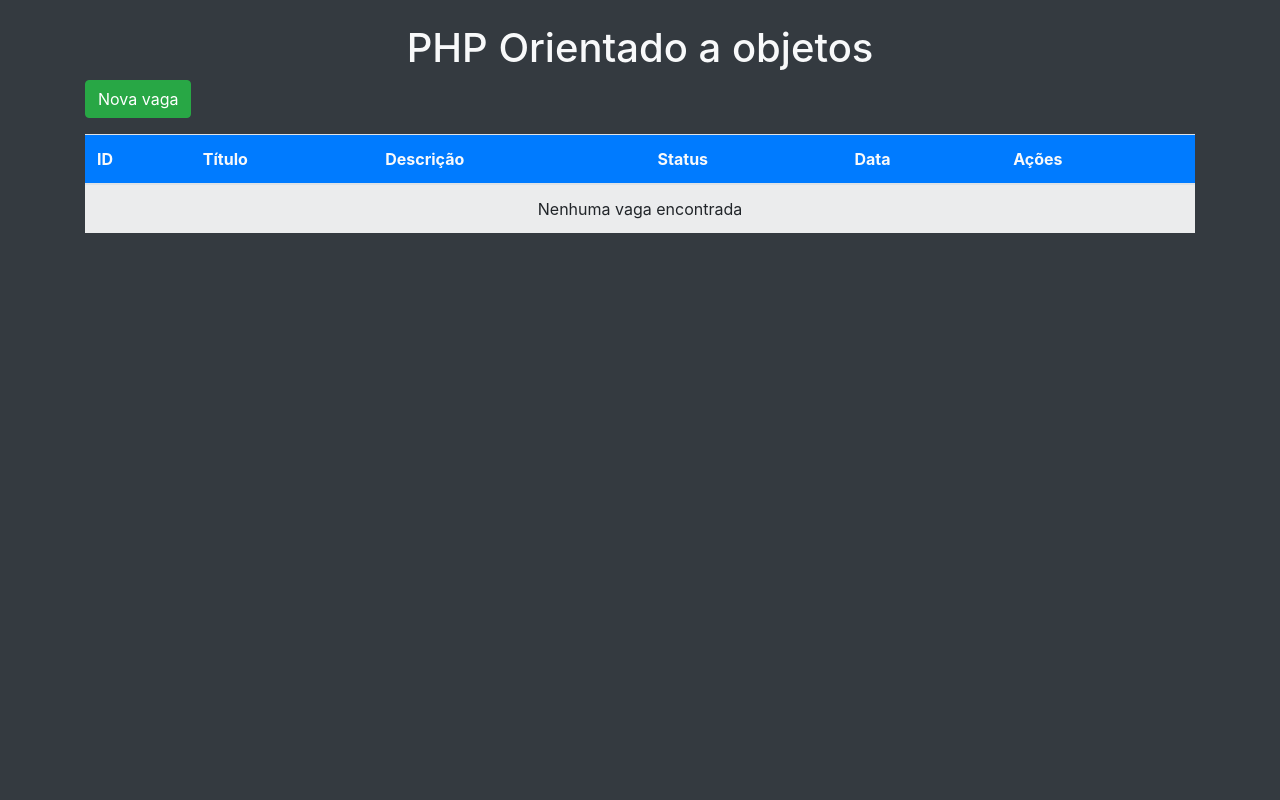
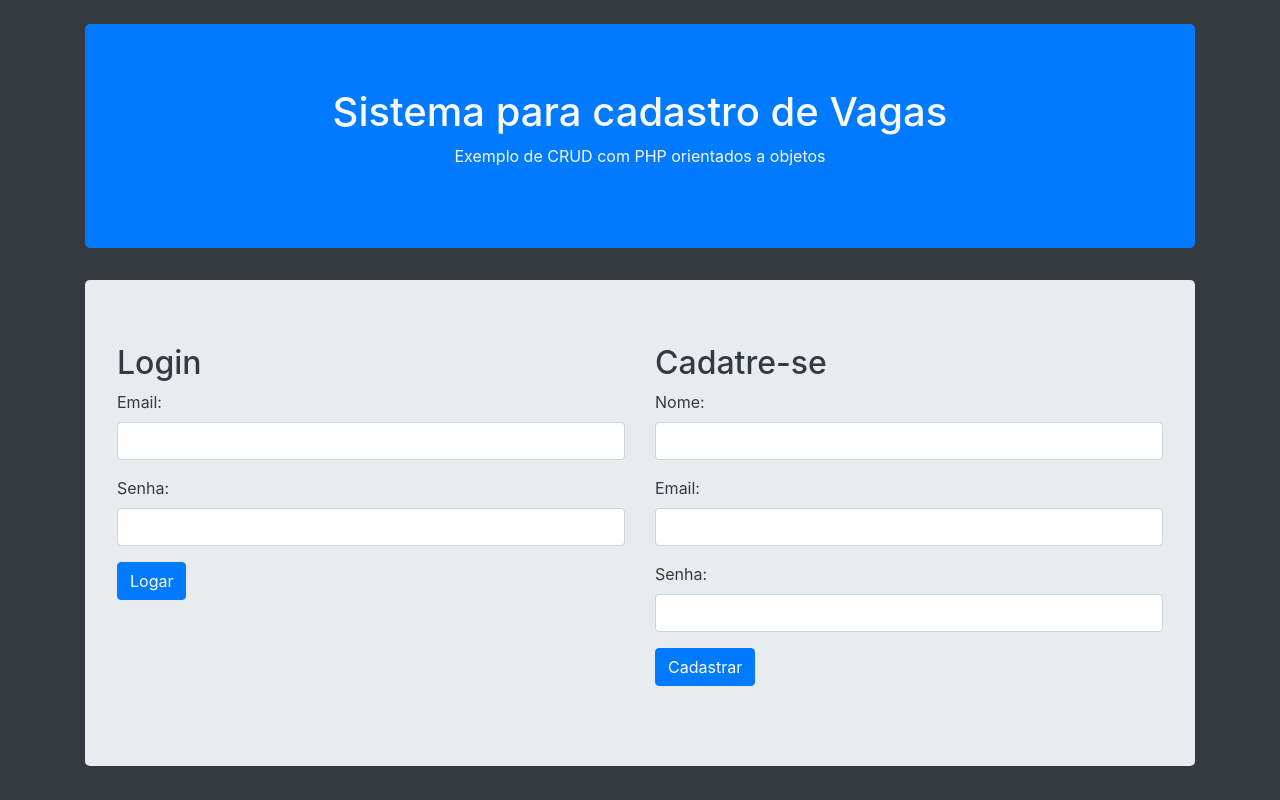
Before and after one commit to paulocorazza/crud-php, a PHP site: page / in a window 1280 px wide. Run offline with PHP 8.4, Linux system fonts and the light colour scheme; data that the repository does not hold is empty.

Commit message:
adicionando tela de login

```diff
--- a/app/Entity/Vaga.php
+++ b/app/Entity/Vaga.php
@@ -19,6 +19,9 @@ class Vaga
     /** status da vaga @var string(s/n) */
     public $ativo;
 
+    /** salario da vaga @var float  */
+    public $salario;
+
     /** data de publicacao @var string*/
     public $data;
 
@@ -31,7 +34,9 @@ class Vaga
         $this->id =  $banco->insert([
             'titulo' => $this->titulo,
             'descricao' => $this->descricao,
-            'ativo' => $this->ativo,
+            'salario' => $this->salario,
+            'ativo' => $this->ativo
+
         ]);
 
        return true;
@@ -43,6 +48,7 @@ class Vaga
         return (new Database('vagas'))->update('id = '.$this->id,[
                         'titulo'    => $this->titulo,
                         'descricao' => $this->descricao,
+                        'salario'   => $this->salario,
                         'ativo'     => $this->ativo,
                         'data'      => $this->data
                     ]);
--- /dev/null
+++ b/app/Session/login.php
@@ -0,0 +1,29 @@
+<?php
+
+namespace App\Session;
+
+class Login
+{
+    /** método responsável para verificar se o usuário está logado */
+    public static function isLogged()
+    {
+       return false;
+    }
+
+    /** método responsável por obrigar o usuário a estar logado para acessar */
+    public static function requireLogin( )
+    {
+        if(!self::isLogged()){
+            header('location: index.php');
+            exit;
+        }
+    }
+    /** método responsável por redirecionar o usuário para o index se tiver logado */
+    public static function requireLogout( )
+    {
+        if(self::isLogged()){
+            header('location: vagas.php');
+            exit;
+        }
+    }
+}
--- a/cadastrar.php
+++ b/cadastrar.php
@@ -10,11 +10,17 @@ define('TITLE', 'Cadastrar Vaga');
 //VALIDAÇÃO DO POST
 
 use App\Entity\Vaga;
+use App\Session\Login;
+
+//obriga o usuário a estar logado
+Login::requireLogin();
+
 
 if(isset($_POST['titulo'],$_POST['descricao'],$_POST['ativo'])){
     $vaga = new Vaga();
     $vaga->titulo = $_POST['titulo'];
     $vaga->descricao = $_POST['descricao'];
+    $vaga->salario = $_POST['salario'];
     $vaga->ativo = $_POST['ativo'];
     $vaga->cadastrarVaga();
 
--- a/editar.php
+++ b/editar.php
@@ -5,6 +5,11 @@ require __DIR__.'/vendor/autoload.php';
 define('TITLE','Editar vaga');
 
 use \App\Entity\Vaga;
+use App\Session\Login;
+
+//obriga o usuário a estar logado
+Login::requireLogin();
+
 
 //VALIDAÇÃO DO ID
 if(!isset($_GET['id']) or !is_numeric($_GET['id'])){
@@ -26,6 +31,7 @@ if(isset($_POST['titulo'],$_POST['descricao'],$_POST['ativo'])){
 
   $vaga->titulo    = $_POST['titulo'];
   $vaga->descricao = $_POST['descricao'];
+  $vaga->salario   = $_POST['salario'];
   $vaga->ativo     = $_POST['ativo'];
   $vaga->atualizarVaga();
 
--- /dev/null
+++ b/includes/formulario_login.php
@@ -0,0 +1,44 @@
+<div class="jumbotron text-dark">
+   <div class="row">
+       <div class="col">
+        <form method="POST">
+            <h2>Login</h2>
+            <div class="form-group">
+                <label for="email">Email:</label>
+                <input type="email" class="form-control"  name="email" required>
+            </div>
+            <div class="form-group">
+                <label for="email">Senha:</label>
+                <input type="password" class="form-control"  name="password" required>
+            </div>
+
+            <div class="form-group">
+                <button type="submit" name="acao" value="logar" class="btn btn-primary">Logar</button>
+            </div>
+        </form>
+       </div>
+
+       <div class="col">
+       <form method="POST">
+            <h2>Cadatre-se</h2>
+
+            <div class="form-group">
+                <label for="nome">Nome:</label>
+                <input type="text" name="nome" class="form-control">
+            </div>
+            <div class="form-group">
+                <label for="email">Email:</label>
+                <input type="email" class="form-control"  name="email" required>
+            </div>
+            <div class="form-group">
+                <label for="email">Senha:</label>
+                <input type="password" class="form-control"  name="senha" required>
+            </div>
+
+            <div class="form-group">
+                <button type="submit" name="acao" value="cadastrar" class="btn btn-primary">Cadastrar</button>
+            </div>
+        </form>
+       </div>
+   </div>
+</div>
--- a/includes/header.php
+++ b/includes/header.php
@@ -12,8 +12,13 @@
   <body class="bg-dark text-light">
     <div class="container mt-4">
 
-    <div class="row">
+    <!-- <div class="row">
       <div class="col-md-12">
         <h1 class="text-center">PHP Orientado a objetos</h1>
       </div>
+    </div> -->
+
+    <div class="jumbotron bg-primary">
+        <h1 class="text-center">Sistema para cadastro de Vagas</h1>
+        <p class="text-center">Exemplo de CRUD com PHP orientados a objetos</p>
     </div>
--- a/includes/listagem.php
+++ b/includes/listagem.php
@@ -5,7 +5,7 @@
     switch ($_GET['status']) {
       case 'success':
         $mensagem = '<div class="alert alert-success alert-dismissible fade show" role="alert">
-        <strong>A acao foi concluida com sucesso!</strong>
+        <strong>A ação foi concluída com sucesso!</strong>
         <button type="button" class="close" data-dismiss="alert" aria-label="Close">
           <span aria-hidden="true">&times;</span>
         </button>
@@ -29,6 +29,7 @@
                       <td>'.$vaga->id.'</td>
                       <td>'.$vaga->titulo.'</td>
                       <td>'.$vaga->descricao.'</td>
+                      <td>'.$vaga->salario.'</td>
                       <td>'.($vaga->ativo == 's' ? '<span class="badge badge-pill badge-success">Ativo</span>' : '<span class="badge badge-pill badge-danger">Inativo</span>').'</td>
                       <td>'.date('d/m/Y à\s H:i:s',strtotime($vaga->data)).'</td>
                       <td>
@@ -67,6 +68,7 @@
             <th>ID</th>
             <th>Título</th>
             <th>Descrição</th>
+            <th>Salário</th>
             <th>Status</th>
             <th>Data</th>
             <th>Ações</th>
--- a/index.php
+++ b/index.php
@@ -2,12 +2,48 @@
 
 require __DIR__.'/vendor/autoload.php';
 
-use \App\Entity\Vaga;
 
-$vagas = Vaga::getVagas();
-//echo "<pre>"; print_r($vagas); echo "</pre>"; exit;
+use App\Entity\Usuario;
+use App\Session\Login;
 
+//obriga o usuário a estar logado
+Login::requireLogout();
+
+if(isset($_POST['acao'])){
+
+    switch($_POST['acao']){
+        case 'logar':
+
+            $usuario = Usuario::getUsuarioPorEmail($_POST['email']);
+
+            if(!$usuario instanceof Usuario){
+                break;
+            }
+
+            echo '<pre>';
+            print_r($usuario);
+            echo '</pre>'; exit;
+
+        case 'cadastrar':
+            if(isset($_POST['nome'],$_POST['email'],$_POST['senha'])){
+
+                $usuario = new Usuario();
+                $usuario->nome = $_POST['nome'];
+                $usuario->email = $_POST['email'];
+                $usuario->senha =  password_hash($_POST['senha'], PASSWORD_DEFAULT);
+                $usuario->cadastrar();
+
+                echo '<pre>';
+                print_r($usuario);
+                echo '</pre>'; exit;
+
+            }
+
+        break;
+    }
+
+}
 
 include __DIR__.'/includes/header.php';
-include __DIR__.'/includes/listagem.php';
+include __DIR__.'/includes/formulario_login.php';
 include __DIR__.'/includes/footer.php';
```
Also changed, not shown: app/Entity/Usuario.php (added, +43 -0 lines), excluir.php (+9 -3 lines), includes/formulario.php (+7 -0 lines), vagas.php (added, +20 -0 lines).
